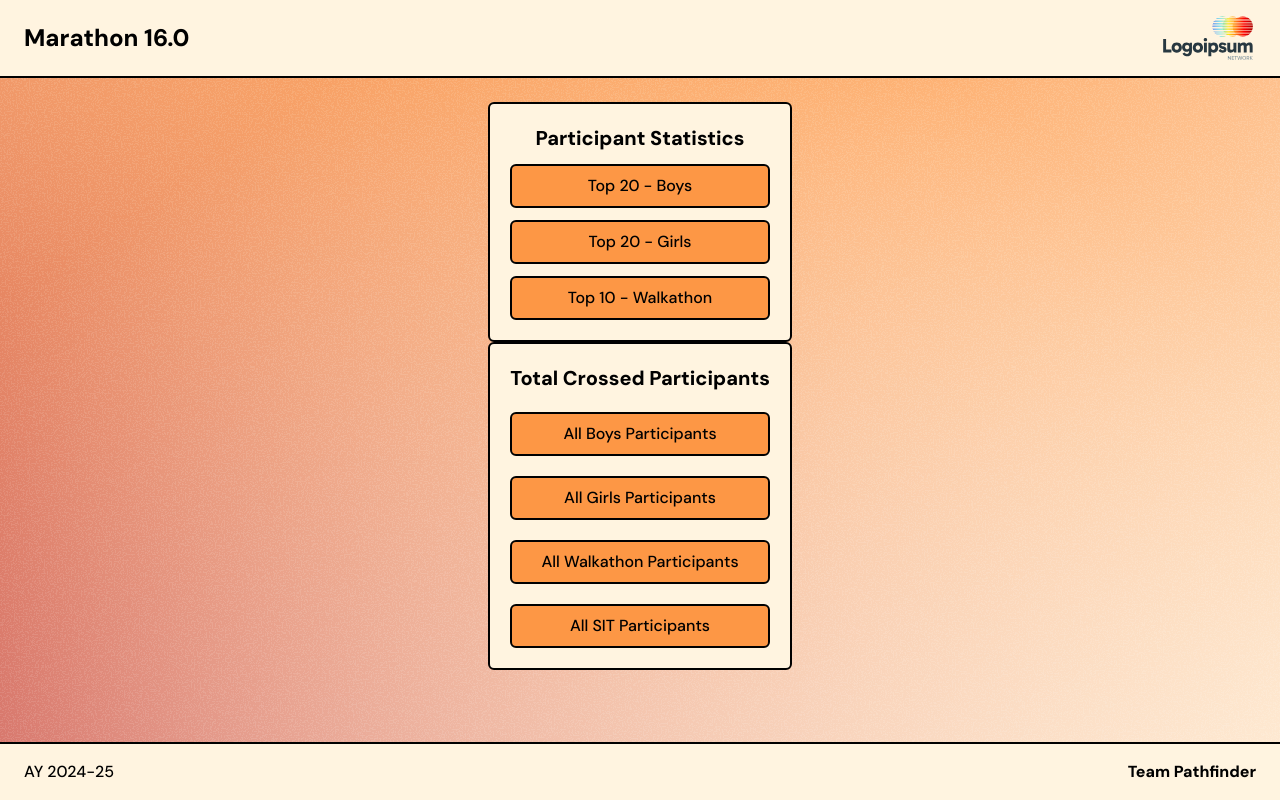
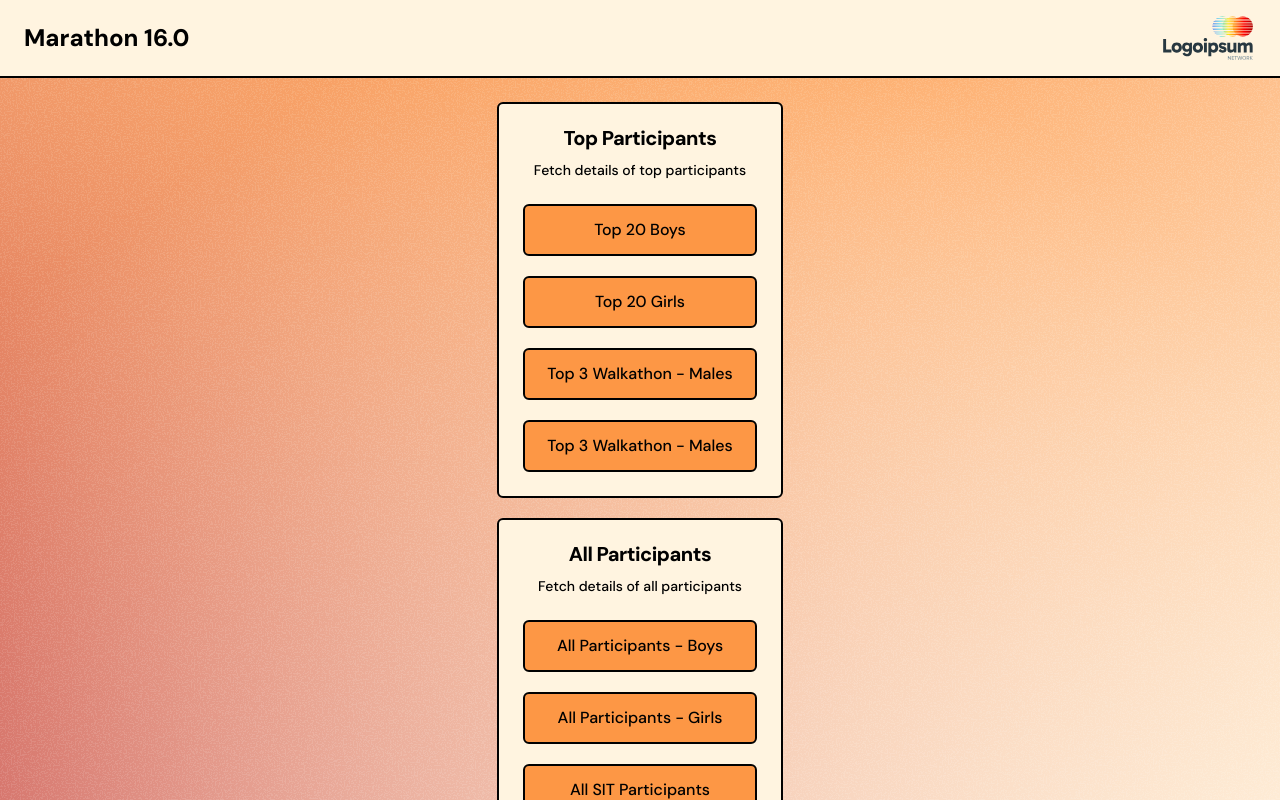
Before and after one commit to dsptanmay/marathon-16-v3, a Next.js app: page /admin in a window 1280 px wide. Shown: the top 800 px of the page. Built offline with nearby package versions, Linux system fonts and the light colour scheme.

Commit message:
feat(admin_page): added basic buttons for admin page

```diff
--- a/src/app/admin/page.tsx
+++ b/src/app/admin/page.tsx
@@ -1,40 +1,48 @@
-import { Button } from "@/components/ui/button";
+import GetAllBoysParticipantsButton from "@/components/admin/all/boys-participants";
+import GetAllGirlsParticipantsButton from "@/components/admin/all/girls-participants";
+import GetAllSITParticipantsButton from "@/components/admin/all/sit-participants";
+import GetAllWalkathonParticipantsButton from "@/components/admin/all/walkathon-participants";
+import Top20BoysButton from "@/components/admin/top/boys-20";
+import Top20GirlsButton from "@/components/admin/top/girls-20";
+import Top3WalkathonFemales from "@/components/admin/top/walkathon-3-females";
+import Top3WalkathonMales from "@/components/admin/top/walkathon-3-males";
+
+import {
+  Card,
+  CardContent,
+  CardDescription,
+  CardHeader,
+  CardTitle,
+} from "@/components/ui/card";
 import React from "react";
 
 function AdminPage() {
   return (
-    <div className="flex flex-col p-6 justify-evenly flex-1 h-full">
-      <div className="bg-bg p-5 rounded-base border-2 border-border flex flex-col space-y-3 mb-4 lg:mb-0">
-        <h1 className="text-center text-xl font-bold">
-          Participant Statistics
-        </h1>
-        <Button variant={"noShadow"} className="text-base p-5">
-          Top 20 - Boys
-        </Button>
-        <Button variant={"noShadow"} className="text-base p-5">
-          Top 20 - Girls
-        </Button>
-        <Button variant={"noShadow"} className="text-base p-5">
-          Top 10 - Walkathon
-        </Button>
-      </div>
-      <div className="bg-bg p-5 rounded-base border-2 border-border flex flex-col space-y-5">
-        <h1 className="text-center text-xl font-bold">
-          Total Crossed Participants
-        </h1>
-        <Button variant={"noShadow"} className="text-base p-5">
-          All Boys Participants
-        </Button>
-        <Button variant={"noShadow"} className="text-base p-5">
-          All Girls Participants
-        </Button>
-        <Button variant={"noShadow"} className="text-base p-5">
-          All Walkathon Participants
-        </Button>
-        <Button variant={"noShadow"} className="text-base p-5">
-          All SIT Participants
-        </Button>
-      </div>
+    <div className="flex flex-col p-6 space-y-5 h-full w-full">
+      <Card className="bg-bg">
+        <CardHeader className="text-center">
+          <CardTitle>Top Participants</CardTitle>
+          <CardDescription>Fetch details of top participants</CardDescription>
+        </CardHeader>
+        <CardContent className="flex flex-col space-y-5">
+          <Top20BoysButton />
+          <Top20GirlsButton />
+          <Top3WalkathonMales />
+          <Top3WalkathonFemales />
+        </CardContent>
+      </Card>
+      <Card className="bg-bg">
+        <CardHeader className="text-center">
+          <CardTitle>All Participants</CardTitle>
+          <CardDescription>Fetch details of all participants</CardDescription>
+        </CardHeader>
+        <CardContent className="flex flex-col space-y-5">
+          <GetAllBoysParticipantsButton />
+          <GetAllGirlsParticipantsButton />
+          <GetAllSITParticipantsButton />
+          <GetAllWalkathonParticipantsButton />
+        </CardContent>
+      </Card>
     </div>
   );
 }
--- /dev/null
+++ b/src/components/admin/all/boys-participants.tsx
@@ -0,0 +1,14 @@
+import { Button } from "@/components/ui/button";
+import React from "react";
+
+function GetAllBoysParticipantsButton() {
+  return (
+    <div>
+      <Button className="text-base py-6 w-full" variant="noShadow">
+        All Participants - Boys
+      </Button>
+    </div>
+  );
+}
+
+export default GetAllBoysParticipantsButton;
--- /dev/null
+++ b/src/components/admin/all/girls-participants.tsx
@@ -0,0 +1,14 @@
+import { Button } from "@/components/ui/button";
+import React from "react";
+
+function GetAllGirlsParticipantsButton() {
+  return (
+    <div>
+      <Button className="text-base py-6 w-full" variant="noShadow">
+        All Participants - Girls
+      </Button>
+    </div>
+  );
+}
+
+export default GetAllGirlsParticipantsButton;
--- /dev/null
+++ b/src/components/admin/all/sit-participants.tsx
@@ -0,0 +1,14 @@
+import { Button } from "@/components/ui/button";
+import React from "react";
+
+function GetAllSITParticipantsButton() {
+  return (
+    <div>
+      <Button className="text-base py-6 w-full" variant="noShadow">
+        All SIT Participants
+      </Button>
+    </div>
+  );
+}
+
+export default GetAllSITParticipantsButton;
--- /dev/null
+++ b/src/components/admin/all/walkathon-participants.tsx
@@ -0,0 +1,14 @@
+import { Button } from "@/components/ui/button";
+import React from "react";
+
+function GetAllWalkathonParticipantsButton() {
+  return (
+    <div>
+      <Button className="text-base py-6 w-full" variant="noShadow">
+        All Walkathon Participants
+      </Button>
+    </div>
+  );
+}
+
+export default GetAllWalkathonParticipantsButton;
--- /dev/null
+++ b/src/components/admin/top/boys-20.tsx
@@ -0,0 +1,15 @@
+"use client";
+import { Button } from "@/components/ui/button";
+import React from "react";
+
+function Top20BoysButton() {
+  return (
+    <div>
+      <Button className="text-base py-6 w-full" variant="noShadow">
+        Top 20 Boys
+      </Button>
+    </div>
+  );
+}
+
+export default Top20BoysButton;
--- /dev/null
+++ b/src/components/admin/top/girls-20.tsx
@@ -0,0 +1,15 @@
+"use client";
+import { Button } from "@/components/ui/button";
+import React from "react";
+
+function Top20GirlsButton() {
+  return (
+    <div>
+      <Button className="text-base py-6 w-full" variant="noShadow">
+        Top 20 Girls
+      </Button>
+    </div>
+  );
+}
+
+export default Top20GirlsButton;
--- /dev/null
+++ b/src/components/admin/top/walkathon-3-females.tsx
@@ -0,0 +1,15 @@
+"use client";
+import { Button } from "@/components/ui/button";
+import React from "react";
+
+function Top3WalkathonFemales() {
+  return (
+    <div>
+      <Button variant="noShadow" className="text-base py-6 w-full">
+        Top 3 Walkathon - Males
+      </Button>
+    </div>
+  );
+}
+
+export default Top3WalkathonFemales;
--- /dev/null
+++ b/src/components/admin/top/walkathon-3-males.tsx
@@ -0,0 +1,15 @@
+"use client";
+import { Button } from "@/components/ui/button";
+import React from "react";
+
+function Top3WalkathonMales() {
+  return (
+    <div>
+      <Button className="text-base py-6 w-full" variant="noShadow">
+        Top 3 Walkathon - Males
+      </Button>
+    </div>
+  );
+}
+
+export default Top3WalkathonMales;
```
